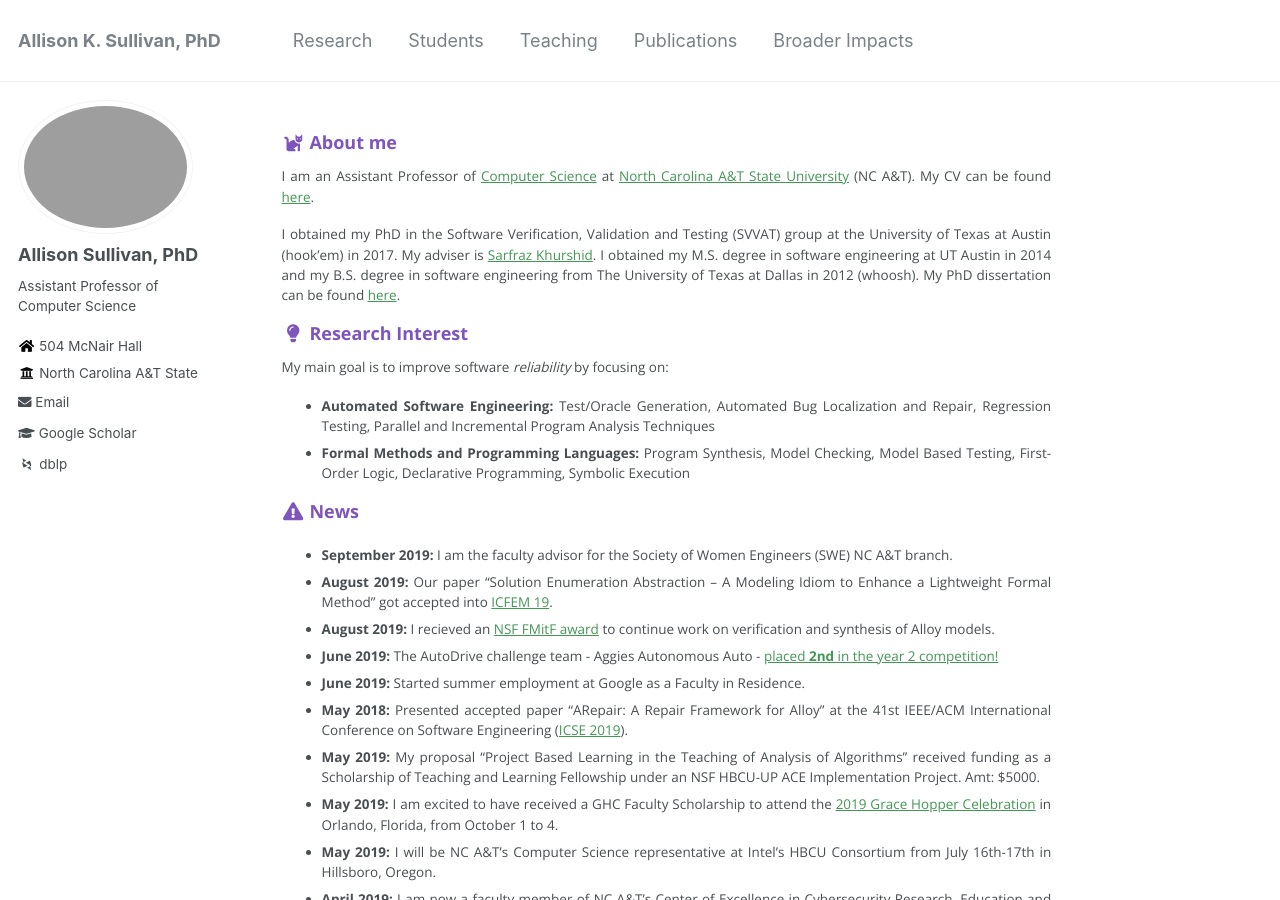
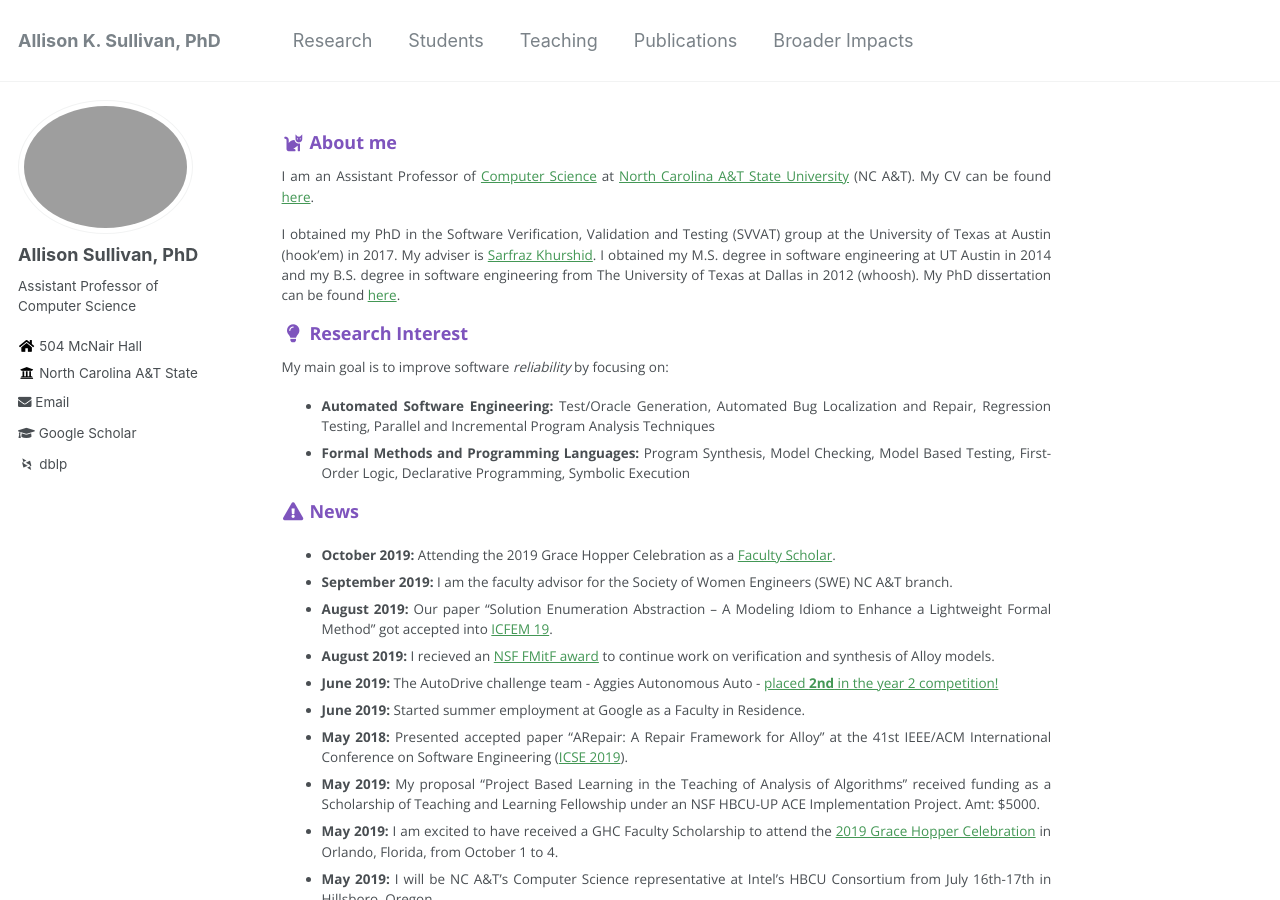
Before and after one commit to Allisonius/allisonius.github.io, a Jekyll site: the page built from _pages/about.md, in a window 1280 px wide and 900 px high. Built offline with Jekyll 4.4.1, drawn with Linux system fonts in a browser that asks for light colours; some web fonts are replaced.

Commit message:
Update about.md

```diff
--- a/_pages/about.md
+++ b/_pages/about.md
@@ -21,6 +21,7 @@ My main goal is to improve software _reliability_ by focusing on:
   * **Formal Methods and Programming Languages:** Program Synthesis, Model Checking, Model Based Testing, First-Order Logic, Declarative Programming, Symbolic Execution
 
 ### <i class="fa fa-fw fa-exclamation-triangle" aria-hidden="true"></i> News
+* **October 2019:** Attending the 2019 Grace Hopper Celebration as a [Faculty Scholar](https://ghc.anitab.org/2019-student-academic/scholarships/our-ghc-19-scholars-2/attachment/sullivan-allison/).
  * **September 2019:** I am the faculty advisor for the Society of Women Engineers (SWE) NC A&T branch.
  * **August 2019:** Our paper "Solution Enumeration Abstraction -- A Modeling Idiom to Enhance a Lightweight Formal Method" got accepted into [ICFEM 19](http://csse.szu.edu.cn/icfem2019/).
   * **August 2019:** I recieved an [NSF FMitF award](https://www.nsf.gov/awardsearch/showAward?AWD_ID=1918189&HistoricalAwards=false) to continue work on verification and synthesis of Alloy models.
```
